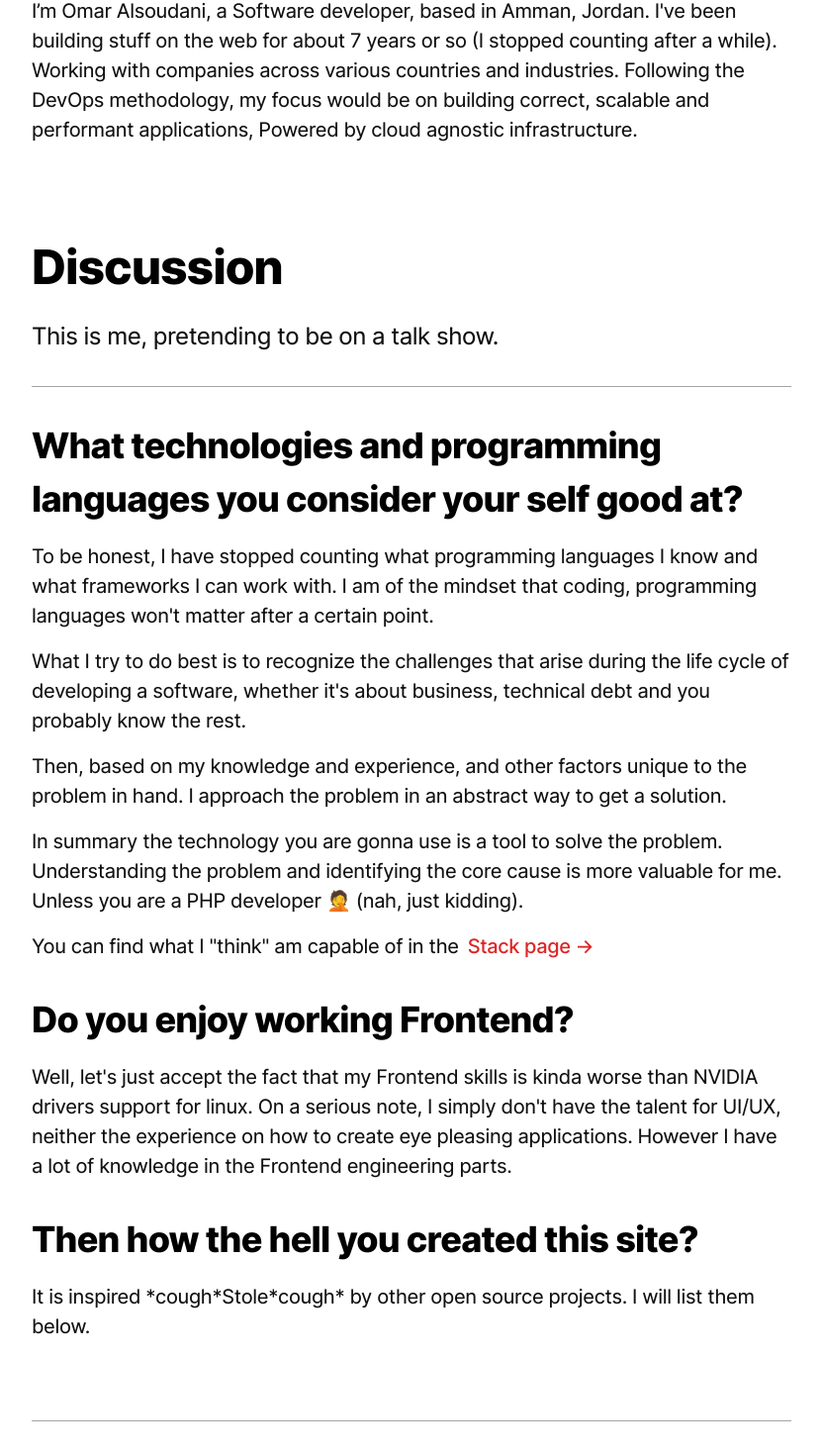
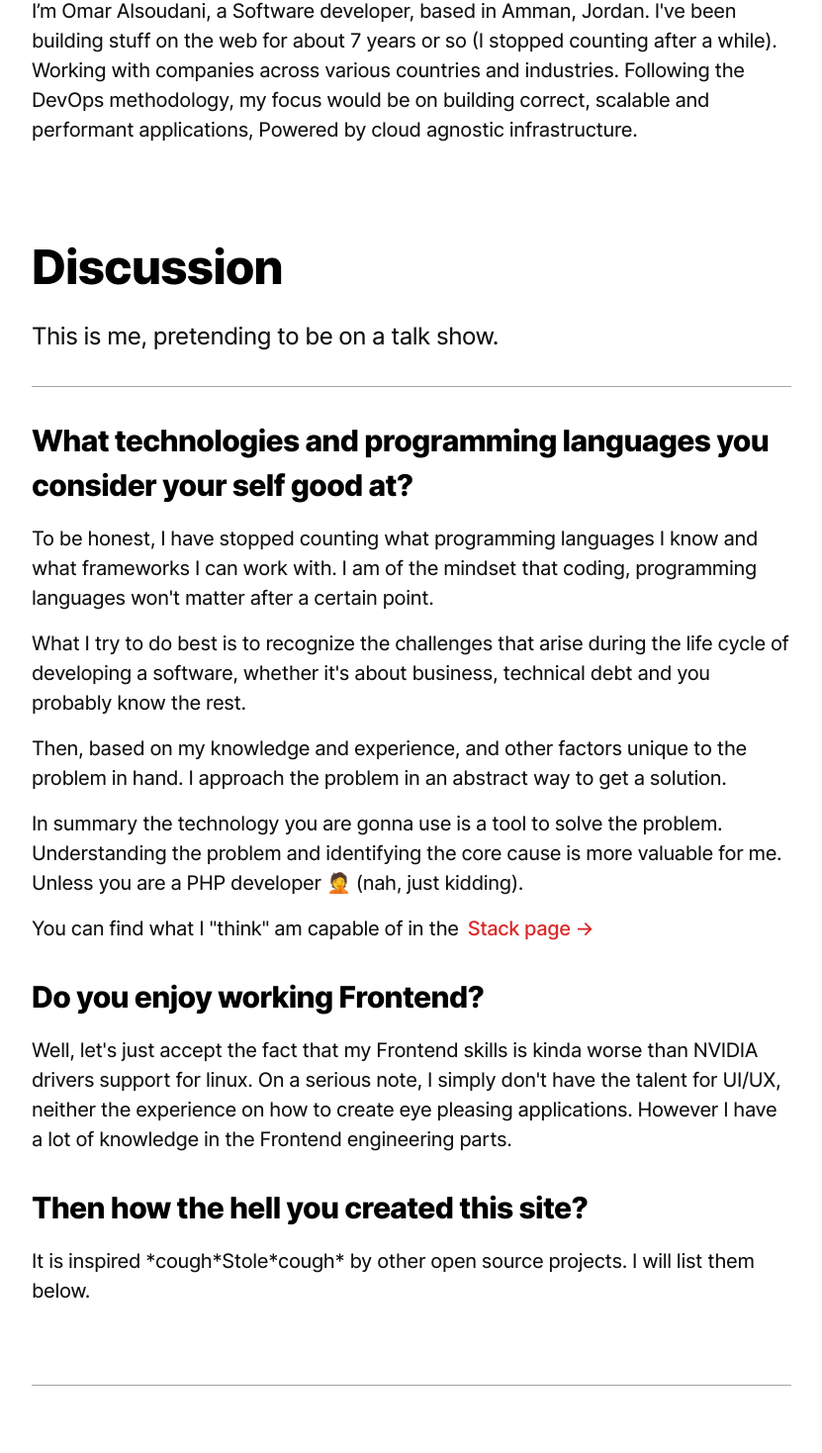
Before and after one commit to omaralsoudanii/mkreg.dev, a Next.js app: page /about in a window 1280 px wide. Shown: the part 353-1821 px from the top of the page at 99% size, without its empty margins (224-1055 px from the left). Built offline with nearby package versions, Linux system fonts and the light colour scheme; what @tailwindcss/typography would draw is missing.

Commit message:
fix headings

```diff
--- a/src/components/Posts/Post/index.tsx
+++ b/src/components/Posts/Post/index.tsx
@@ -20,7 +20,7 @@ export default function PostContainer({ children, frontMatter }) {
             <p className="py-2 text-p-1">{frontMatter.description}</p>
 
             <p className="px-2 py-4 text-right text-p-3">
-              {`Published ${dayjs(new Date(frontMatter.publishedAt)).format(
+              {`${dayjs(new Date(frontMatter.publishedAt)).format(
                 'MMMM DD, YYYY'
               )}`}
             </p>
--- a/src/pages/about.tsx
+++ b/src/pages/about.tsx
@@ -41,7 +41,7 @@ export default function About() {
             </div>
             <div className=" hr-stroke" />
             <div className="flex flex-col space-y-4">
-              <h3 className="text-heading-2">
+              <h3 className="text-heading-3">
                 What technologies and programming languages you consider your
                 self good at?
               </h3>
@@ -78,7 +78,7 @@ export default function About() {
               </p>
             </div>
             <div className="flex flex-col space-y-4">
-              <h3 className="text-heading-2">Do you enjoy working Frontend?</h3>
+              <h3 className="text-heading-3">Do you enjoy working Frontend?</h3>
               <p className="text-p-2">
                 Well, let's just accept the fact that my Frontend skills is
                 kinda worse than NVIDIA drivers support for linux. On a serious
@@ -88,7 +88,7 @@ export default function About() {
               </p>
             </div>
             <div className="flex flex-col space-y-4">
-              <h3 className="text-heading-2">
+              <h3 className="text-heading-3">
                 Then how the hell you created this site?
               </h3>
               <p className="text-p-2">
--- a/src/pages/index.tsx
+++ b/src/pages/index.tsx
@@ -36,11 +36,7 @@ function Home({ posts }) {
             </div>
           </div>
           <div className=" hr-stroke" />
-          <PostsContainer
-            href="writing"
-            name="Published recently"
-            posts={posts}
-          />
+          <PostsContainer href="writing" name="Recent" posts={posts} />
         </div>
       </CenteredColumn>
     </Page>
```
